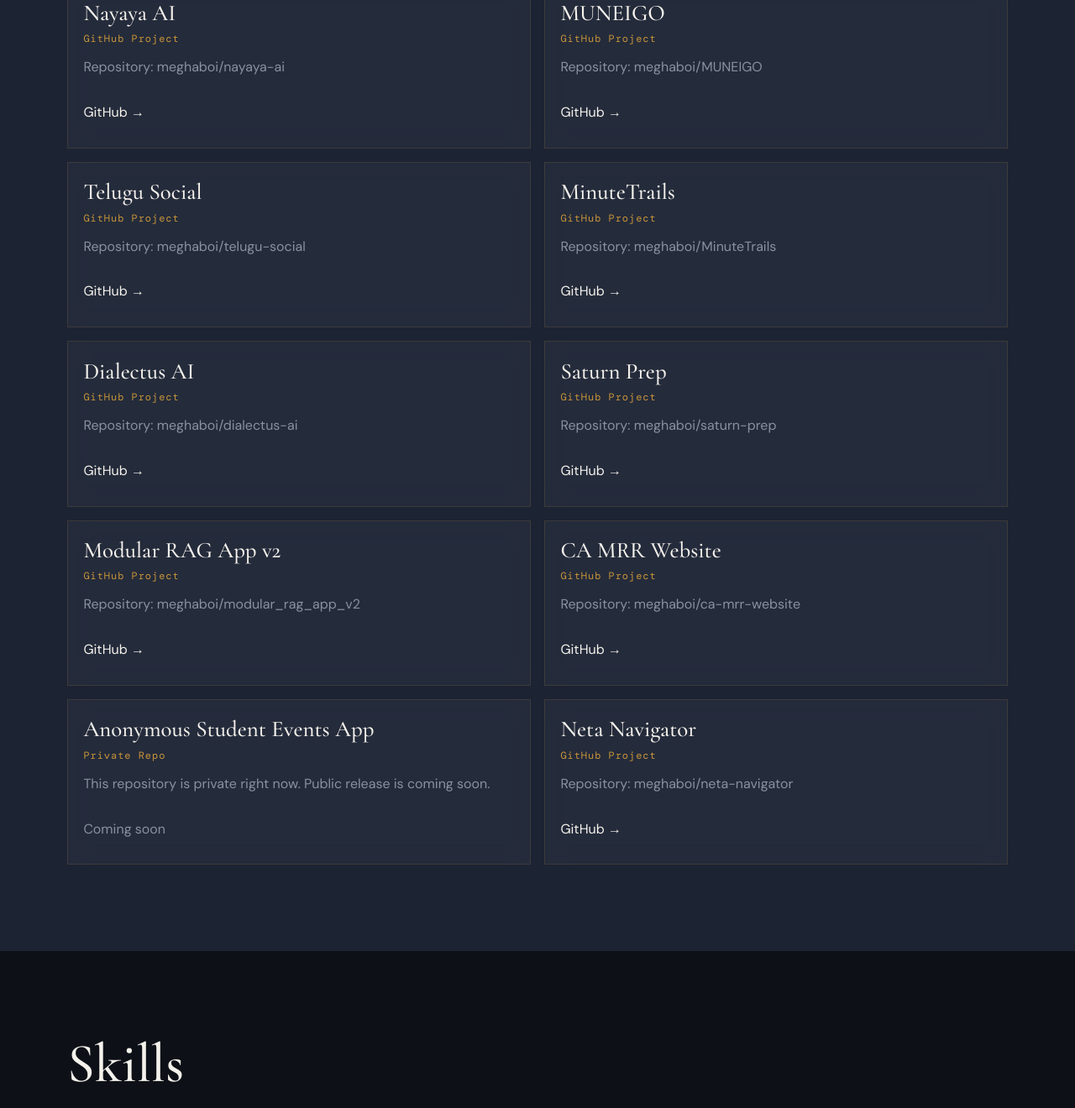
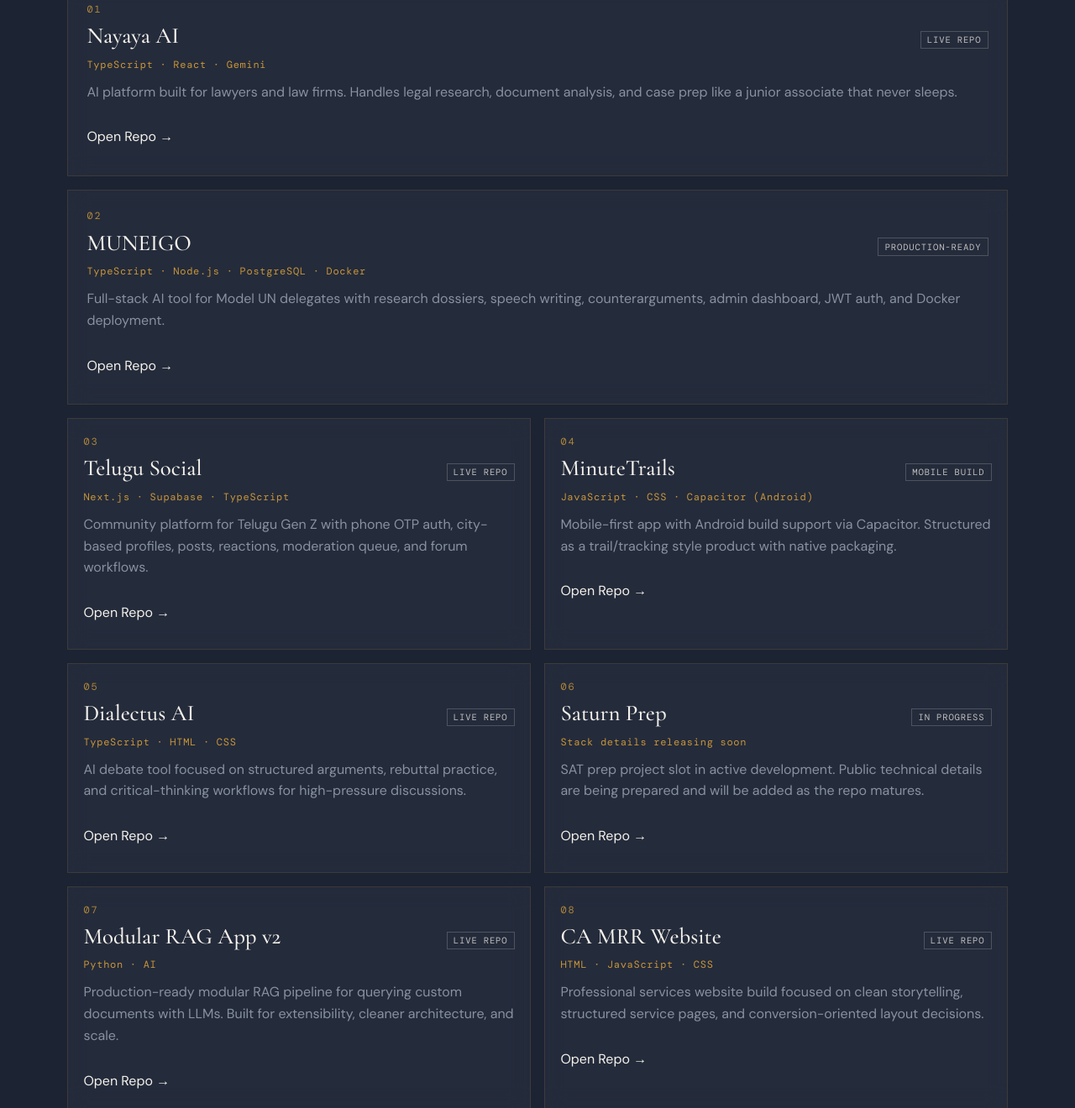
Before and after one commit to meghaboi/personal-website, a plain HTML site: page index.html in a window 1280 px wide. Shown: the part 1480-2800 px from the top of the page at 84% size. Drawn offline with nearby package versions, Linux system fonts and the light colour scheme.

Commit message:
updated projects layouts

```diff
--- a/index.html
+++ b/index.html
@@ -143,76 +143,146 @@
           <h2 class="section-title reveal-on-scroll">Work</h2>
 
           <div class="projects-grid">
-            <article class="project-card reveal-on-scroll">
-              <h3>Nayaya AI</h3>
-              <p class="project-tag">GitHub Project</p>
-              <p class="project-copy">Repository: meghaboi/nayaya-ai</p>
-              <a href="https://github.com/meghaboi/nayaya-ai" target="_blank" rel="noreferrer">GitHub &rarr;</a>
+            <article class="project-card project-card-featured reveal-on-scroll">
+              <p class="project-index">01</p>
+              <div class="project-head">
+                <h3>Nayaya AI</h3>
+                <span class="project-status">Live Repo</span>
+              </div>
+              <p class="project-tag">TypeScript &middot; React &middot; Gemini</p>
+              <p class="project-copy">
+                AI platform built for lawyers and law firms. Handles legal research, document analysis, and case prep
+                like a junior associate that never sleeps.
+              </p>
+              <a href="https://github.com/meghaboi/nayaya-ai" target="_blank" rel="noreferrer">Open Repo &rarr;</a>
+            </article>
+
+            <article class="project-card project-card-featured reveal-on-scroll">
+              <p class="project-index">02</p>
+              <div class="project-head">
+                <h3>MUNEIGO</h3>
+                <span class="project-status">Production-Ready</span>
+              </div>
+              <p class="project-tag">TypeScript &middot; Node.js &middot; PostgreSQL &middot; Docker</p>
+              <p class="project-copy">
+                Full-stack AI tool for Model UN delegates with research dossiers, speech writing, counterarguments,
+                admin dashboard, JWT auth, and Docker deployment.
+              </p>
+              <a href="https://github.com/meghaboi/MUNEIGO" target="_blank" rel="noreferrer">Open Repo &rarr;</a>
             </article>
 
             <article class="project-card reveal-on-scroll">
-              <h3>MUNEIGO</h3>
-              <p class="project-tag">GitHub Project</p>
-              <p class="project-copy">Repository: meghaboi/MUNEIGO</p>
-              <a href="https://github.com/meghaboi/MUNEIGO" target="_blank" rel="noreferrer">GitHub &rarr;</a>
+              <p class="project-index">03</p>
+              <div class="project-head">
+                <h3>Telugu Social</h3>
+                <span class="project-status">Live Repo</span>
+              </div>
+              <p class="project-tag">Next.js &middot; Supabase &middot; TypeScript</p>
+              <p class="project-copy">
+                Community platform for Telugu Gen Z with phone OTP auth, city-based profiles, posts, reactions,
+                moderation queue, and forum workflows.
+              </p>
+              <a href="https://github.com/meghaboi/telugu-social" target="_blank" rel="noreferrer">Open Repo &rarr;</a>
             </article>
 
             <article class="project-card reveal-on-scroll">
-              <h3>Telugu Social</h3>
-              <p class="project-tag">GitHub Project</p>
-              <p class="project-copy">Repository: meghaboi/telugu-social</p>
-              <a href="https://github.com/meghaboi/telugu-social" target="_blank" rel="noreferrer">GitHub &rarr;</a>
+              <p class="project-index">04</p>
+              <div class="project-head">
+                <h3>MinuteTrails</h3>
+                <span class="project-status">Mobile Build</span>
+              </div>
+              <p class="project-tag">JavaScript &middot; CSS &middot; Capacitor (Android)</p>
+              <p class="project-copy">
+                Mobile-first app with Android build support via Capacitor. Structured as a trail/tracking style product
+                with native packaging.
+              </p>
+              <a href="https://github.com/meghaboi/MinuteTrails" target="_blank" rel="noreferrer">Open Repo &rarr;</a>
             </article>
 
             <article class="project-card reveal-on-scroll">
-              <h3>MinuteTrails</h3>
-              <p class="project-tag">GitHub Project</p>
-              <p class="project-copy">Repository: meghaboi/MinuteTrails</p>
-              <a href="https://github.com/meghaboi/MinuteTrails" target="_blank" rel="noreferrer">GitHub &rarr;</a>
+              <p class="project-index">05</p>
+              <div class="project-head">
+                <h3>Dialectus AI</h3>
+                <span class="project-status">Live Repo</span>
+              </div>
+              <p class="project-tag">TypeScript &middot; HTML &middot; CSS</p>
+              <p class="project-copy">
+                AI debate tool focused on structured arguments, rebuttal practice, and critical-thinking workflows for
+                high-pressure discussions.
+              </p>
+              <a href="https://github.com/meghaboi/dialectus-ai" target="_blank" rel="noreferrer">Open Repo &rarr;</a>
             </article>
 
             <article class="project-card reveal-on-scroll">
-              <h3>Dialectus AI</h3>
-              <p class="project-tag">GitHub Project</p>
-              <p class="project-copy">Repository: meghaboi/dialectus-ai</p>
-              <a href="https://github.com/meghaboi/dialectus-ai" target="_blank" rel="noreferrer">GitHub &rarr;</a>
+              <p class="project-index">06</p>
+              <div class="project-head">
+                <h3>Saturn Prep</h3>
+                <span class="project-status">In Progress</span>
+              </div>
+              <p class="project-tag">Stack details releasing soon</p>
+              <p class="project-copy">
+                SAT prep project slot in active development. Public technical details are being prepared and will be
+                added as the repo matures.
+              </p>
+              <a href="https://github.com/meghaboi/saturn-prep" target="_blank" rel="noreferrer">Open Repo &rarr;</a>
             </article>
 
             <article class="project-card reveal-on-scroll">
-              <h3>Saturn Prep</h3>
-              <p class="project-tag">GitHub Project</p>
-              <p class="project-copy">Repository: meghaboi/saturn-prep</p>
-              <a href="https://github.com/meghaboi/saturn-prep" target="_blank" rel="noreferrer">GitHub &rarr;</a>
-            </article>
-
-            <article class="project-card reveal-on-scroll">
-              <h3>Modular RAG App v2</h3>
-              <p class="project-tag">GitHub Project</p>
-              <p class="project-copy">Repository: meghaboi/modular_rag_app_v2</p>
+              <p class="project-index">07</p>
+              <div class="project-head">
+                <h3>Modular RAG App v2</h3>
+                <span class="project-status">Live Repo</span>
+              </div>
+              <p class="project-tag">Python &middot; AI</p>
+              <p class="project-copy">
+                Production-ready modular RAG pipeline for querying custom documents with LLMs. Built for extensibility,
+                cleaner architecture, and scale.
+              </p>
               <a href="https://github.com/meghaboi/modular_rag_app_v2" target="_blank" rel="noreferrer"
-                >GitHub &rarr;</a
+                >Open Repo &rarr;</a
               >
             </article>
 
             <article class="project-card reveal-on-scroll">
-              <h3>CA MRR Website</h3>
-              <p class="project-tag">GitHub Project</p>
-              <p class="project-copy">Repository: meghaboi/ca-mrr-website</p>
-              <a href="https://github.com/meghaboi/ca-mrr-website" target="_blank" rel="noreferrer">GitHub &rarr;</a>
+              <p class="project-index">08</p>
+              <div class="project-head">
+                <h3>CA MRR Website</h3>
+                <span class="project-status">Live Repo</span>
+              </div>
+              <p class="project-tag">HTML &middot; JavaScript &middot; CSS</p>
+              <p class="project-copy">
+                Professional services website build focused on clean storytelling, structured service pages, and
+                conversion-oriented layout decisions.
+              </p>
+              <a href="https://github.com/meghaboi/ca-mrr-website" target="_blank" rel="noreferrer">Open Repo &rarr;</a>
             </article>
 
             <article class="project-card reveal-on-scroll">
-              <h3>Anonymous Student Events App</h3>
-              <p class="project-tag">Private Repo</p>
-              <p class="project-copy">This repository is private right now. Public release is coming soon.</p>
+              <p class="project-index">09</p>
+              <div class="project-head">
+                <h3>Anonymous Student Events App</h3>
+                <span class="project-status">Private</span>
+              </div>
+              <p class="project-tag">Private repository</p>
+              <p class="project-copy">
+                Student events app is private right now. Public launch is planned once core features and moderation
+                tooling are finalized.
+              </p>
               <span class="project-link-disabled" aria-disabled="true">Coming soon</span>
             </article>
 
             <article class="project-card reveal-on-scroll">
-              <h3>Neta Navigator</h3>
-              <p class="project-tag">GitHub Project</p>
-              <p class="project-copy">Repository: meghaboi/neta-navigator</p>
-              <a href="https://github.com/meghaboi/neta-navigator" target="_blank" rel="noreferrer">GitHub &rarr;</a>
+              <p class="project-index">10</p>
+              <div class="project-head">
+                <h3>Neta Navigator</h3>
+                <span class="project-status">Live Repo</span>
+              </div>
+              <p class="project-tag">TypeScript &middot; React &middot; Gemini</p>
+              <p class="project-copy">
+                Civic accountability platform: "Know your Leaders. Demand Accountability." Lets users inspect Indian
+                politicians and compare public track records.
+              </p>
+              <a href="https://github.com/meghaboi/neta-navigator" target="_blank" rel="noreferrer">Open Repo &rarr;</a>
             </article>
           </div>
         </div>
--- a/styles.css
+++ b/styles.css
@@ -406,21 +406,75 @@
 
 .projects-grid {
   display: grid;
-  grid-template-columns: repeat(2, minmax(0, 1fr));
+  grid-template-columns: repeat(12, minmax(0, 1fr));
   gap: 1rem;
 }
 
 .project-card {
+  grid-column: span 6;
+  position: relative;
   background: rgba(255, 255, 255, 0.04);
   backdrop-filter: blur(12px);
   border: 1px solid var(--border-soft);
-  padding: 1.15rem;
-  transition: transform 0.3s ease, border-color 0.3s ease;
+  padding: 1.15rem 1.15rem 1.25rem;
+  overflow: hidden;
+  transition:
+    transform 0.3s ease,
+    border-color 0.3s ease,
+    background 0.3s ease;
+}
+
+.project-card::before {
+  content: "";
+  position: absolute;
+  top: -120px;
+  right: -120px;
+  width: 220px;
+  height: 220px;
+  background: radial-gradient(circle, rgba(201, 150, 58, 0.18), transparent 70%);
+  opacity: 0;
+  transition: opacity 0.3s ease;
 }
 
 .project-card:hover {
   transform: translateY(-4px);
   border-color: var(--border-strong);
+  background: rgba(255, 255, 255, 0.06);
+}
+
+.project-card:hover::before {
+  opacity: 1;
+}
+
+.project-card-featured {
+  grid-column: span 12;
+  padding: 1.4rem;
+}
+
+.project-index {
+  margin: 0 0 0.45rem;
+  color: rgba(201, 150, 58, 0.85);
+  font-family: "DM Mono", monospace;
+  font-size: 0.74rem;
+  letter-spacing: 0.16em;
+}
+
+.project-head {
+  display: flex;
+  align-items: baseline;
+  justify-content: space-between;
+  gap: 0.8rem;
+}
+
+.project-status {
+  color: rgba(245, 242, 236, 0.75);
+  border: 1px solid rgba(245, 242, 236, 0.2);
+  padding: 0.2rem 0.45rem;
+  font-size: 0.66rem;
+  letter-spacing: 0.08em;
+  text-transform: uppercase;
+  font-family: "DM Mono", monospace;
+  white-space: nowrap;
 }
 
 .project-card h3 {
@@ -432,17 +486,17 @@
 }
 
 .project-tag {
-  margin: 0.4rem 0 0;
+  margin: 0.6rem 0 0;
   color: var(--gold);
   font-family: "DM Mono", monospace;
   font-size: 0.75rem;
-  letter-spacing: 0.08em;
+  letter-spacing: 0.06em;
 }
 
 .project-copy {
-  margin: 0.8rem 0 1rem;
+  margin: 0.75rem 0 1rem;
   color: var(--muted-dark);
-  line-height: 1.65;
+  line-height: 1.62;
 }
 
 .project-card a {
@@ -634,6 +688,16 @@
     grid-template-columns: 1fr;
   }
 
+  .project-card,
+  .project-card-featured {
+    grid-column: span 1;
+  }
+
+  .project-head {
+    flex-direction: column;
+    align-items: flex-start;
+  }
+
   .hero {
     min-height: 100svh;
   }
```
